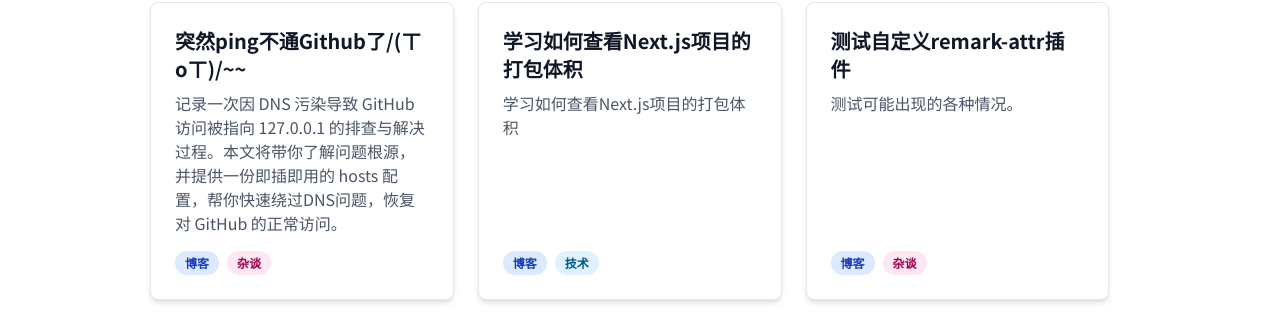
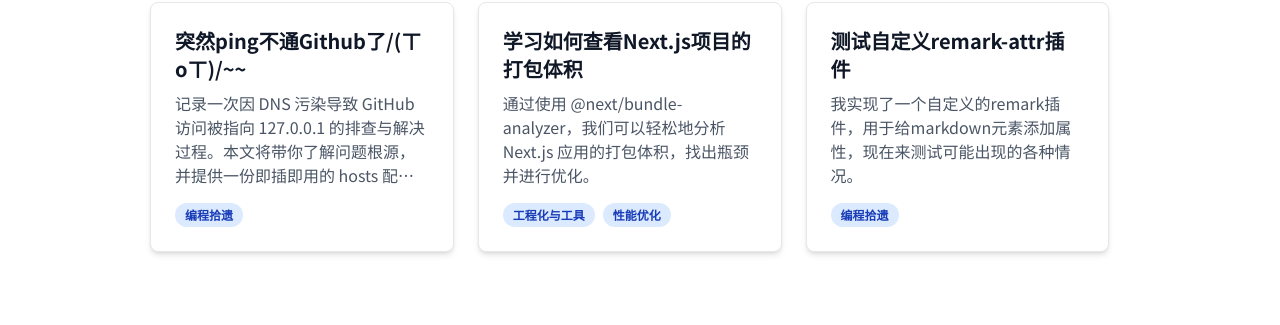
Before and after one commit to littlebearbug/mochineko, a Next.js app: page / in a window 1280 px wide. Shown: the part 400-725 px from the top of the page. Built offline with nearby package versions, Linux system fonts and the light colour scheme.

Commit message:
refactor: 更新了分类

```diff
--- a/scripts/create-post.js
+++ b/scripts/create-post.js
@@ -24,11 +24,17 @@ const day = String(today.getDate()).padStart(2, '0');
 const formattedDate = `${year}-${month}-${day}`;
 
 const fileContent = `---
-# categories可选值:0, 1, 2, 3, 4, 5; 分别对应:博客, 游戏, 技术, 音乐, 生活, 杂谈
+# 博客分为四个大类: 1(技术世界)、2(游戏频道)、3(音乐随想)、4(生活碎笔)
+# 技术世界中有细分: 101(前端基础)、102(框架与库)、103(工程化与工具)、104(性能优化)、105(UI/UX 与设计)、106(编程拾遗)
+# 游戏频道中有细分: 201(游戏评测)、202(游戏杂谈)、203(攻略心得)、204(硬件外设)
+# 音乐随想中有细分: 301(专辑/单曲乐评)、302(歌单分享)、303(音乐故事)、304(器材与软件)
+# 生活碎笔中有细分: 401(日常感悟)、402(观影读书)、403(旅行足迹)、404(灵光一闪)
+# categories可选 [101, 102, 103, 104, 105, 106, 201, 202, 203, 204, 301, 302, 303, 304, 401, 402, 403, 404]
 title: Undefined
 description: Undefined
-date: '${formattedDate}'
-categories: [0]
+date: ${formattedDate}
+categories: []
+author: MochiNeko
 draft: true
 ---
 `;
--- a/src/app/globals.css
+++ b/src/app/globals.css
@@ -11,7 +11,7 @@
     @apply tracking-[0.05em] uppercase text-[12px] font-[600];
   }
 
-    .blog {
+  .blog {
     @apply text-[18px] leading-[1.5] font-[400] tracking-[0] max-lg:text-[16px] dark:text-gray-100;
 
     h1 {
@@ -43,13 +43,12 @@
     }
 
     img {
-      @apply max-w-[760px] mx-auto rounded-[16px];
+      @apply max-w-[760px] w-full mx-auto rounded-[4px];
     }
 
     a {
       @apply text-blue-600 no-underline transition-colors hover:text-blue-700;
     }
-
 
     blockquote {
       @apply border-l-4 border-blue-500 pl-4 py-4 my-4 bg-gray-50 dark:bg-gray-800;
--- a/src/app/sections/BlogCards/index.tsx
+++ b/src/app/sections/BlogCards/index.tsx
@@ -1,12 +1,10 @@
 import Section from '@/components/Section';
-import { CATEGORIES } from '@/constants';
+import { SUB_CATEGORY_MAP } from '@/constants';
 import { PostMeta } from '@/lib/posts';
 import Link from 'next/link';
 
 const categoryColor = [
   'bg-blue-100 text-blue-800 dark:bg-blue-900 dark:text-blue-300',
-  'bg-gray-200 text-gray-800 dark:bg-gray-700 dark:text-gray-300',
-  'bg-sky-100 text-sky-800 dark:bg-sky-900 dark:text-sky-300',
   'bg-yellow-100 text-yellow-800 dark:bg-yellow-900 dark:text-yellow-300',
   'bg-indigo-100 text-indigo-800 dark:bg-indigo-900 dark:text-indigo-300',
   'bg-pink-100 text-pink-800 dark:bg-pink-900 dark:text-pink-300',
@@ -22,20 +20,27 @@ const BlogCard = ({ post }: { post: PostMeta }) => {
         {post.title}
       </h3>
 
-      <p className="text-gray-600 dark:text-gray-300 mb-4 flex-grow">
+      <p
+        className="text-gray-600 dark:text-gray-300 mb-4 flex-grow line-clamp-4"
+        title={post.description}
+      >
         {post.description}
       </p>
 
       {post.categories && (
         <div className="flex flex-wrap gap-2 mt-auto">
           {post.categories.map((category) => {
-            const colorClass = categoryColor[category];
+            const categoryInfo = SUB_CATEGORY_MAP[category];
+            if (!categoryInfo) {
+              return null;
+            }
+            const colorClass = categoryColor[categoryInfo.parent - 1];
             return (
               <span
                 key={category}
                 className={`text-xs font-semibold px-2.5 py-1 rounded-full ${colorClass}`}
               >
-                {CATEGORIES[category as keyof typeof CATEGORIES].label}
+                {categoryInfo.name}
               </span>
             );
           })}
--- a/src/constants/index.ts
+++ b/src/constants/index.ts
@@ -1,32 +1,161 @@
-export const CATEGORIES = {
-  0: {
-    id: 0,
-    name: 'Blog',
-    label: '博客',
+import { Category, SubCategoryWithParent } from './type';
+
+export const CATEGORIES = [
+  {
+    id: 1,
+    name: '技术世界',
+    slug: 'tech',
+    description: '记录编程学习、前端开发实践与技术思考。',
+    children: [
+      {
+        id: 101,
+        name: '前端基础',
+        slug: 'frontend-basics',
+        description: '深入探讨 HTML, CSS, JavaScript 核心知识。',
+      },
+      {
+        id: 102,
+        name: '框架与库',
+        slug: 'frameworks-libs',
+        description: 'React, Vue 等框架的实践、源码分析与原理探究。',
+      },
+      {
+        id: 103,
+        name: '工程化与工具',
+        slug: 'engineering-tools',
+        description: 'Webpack, Vite, Git, CI/CD 等提高效率的工具和方法。',
+      },
+      {
+        id: 104,
+        name: '性能优化',
+        slug: 'performance-optimization',
+        description: '关于网站加载、渲染性能、用户体验的优化记录。',
+      },
+      {
+        id: 105,
+        name: 'UI/UX 与设计',
+        slug: 'ui-ux-design',
+        description: '关于设计模式、组件库、用户体验的思考。',
+      },
+      {
+        id: 106,
+        name: '编程拾遗',
+        slug: 'programming-misc',
+        description: '一些不属于前端但很有趣的编程知识，比如算法、脚本等。',
+      },
+    ],
   },
-  1: {
-    id: 1,
-    name: 'Game',
-    label: '游戏',
+  {
+    id: 2,
+    name: '游戏频道',
+    slug: 'game',
+    description: '关于游戏的一切：评测、杂谈、攻略与心得。',
+    children: [
+      {
+        id: 201,
+        name: '游戏评测',
+        slug: 'game-reviews',
+        description: '对新玩或经典游戏的深度评测、优缺点分析。',
+      },
+      {
+        id: 202,
+        name: '游戏杂谈',
+        slug: 'game-talks',
+        description: '讨论游戏设计、行业动态、游戏文化与叙事。',
+      },
+      {
+        id: 203,
+        name: '攻略心得',
+        slug: 'guides-tips',
+        description: '某个游戏的通关技巧、隐藏要素、角色培养心得。',
+      },
+      {
+        id: 204,
+        name: '硬件外设',
+        slug: 'hardware-peripherals',
+        description: '键盘、鼠标、显示器等游戏装备的体验分享。',
+      },
+    ],
   },
-  2: {
-    id: 2,
-    name: 'Tech',
-    label: '技术',
+  {
+    id: 3,
+    name: '音乐随想',
+    slug: 'music',
+    description: '分享触动我的旋律、专辑乐评与音乐故事。',
+    children: [
+      {
+        id: 301,
+        name: '专辑/单曲乐评',
+        slug: 'album-reviews',
+        description: '对新专辑或触动你的单曲的评价和感受。',
+      },
+      {
+        id: 302,
+        name: '歌单分享',
+        slug: 'playlist-sharing',
+        description: '按主题、心情、场景创建和分享你的私人歌单。',
+      },
+      {
+        id: 303,
+        name: '音乐故事',
+        slug: 'music-stories',
+        description: '介绍某个乐队、歌手或音乐流派背后的故事。',
+      },
+      {
+        id: 304,
+        name: '器材与软件',
+        slug: 'gear-software',
+        description: '耳机、播放器、音乐制作软件等相关内容。',
+      },
+    ],
   },
-  3: {
-    id: 3,
-    name: 'Music',
-    label: '音乐',
+  {
+    id: 4,
+    name: '生活碎笔',
+    slug: 'life',
+    description: '记录生活、灵感、思考与行走的足迹。',
+    children: [
+      {
+        id: 401,
+        name: '日常感悟',
+        slug: 'daily-thoughts',
+        description: '对生活、工作、学习的思考和反思。',
+      },
+      {
+        id: 402,
+        name: '观影读书',
+        slug: 'movies-books',
+        description: '电影、书籍的观后感、书评。',
+      },
+      {
+        id: 403,
+        name: '旅行足迹',
+        slug: 'travel-logs',
+        description: '记录旅途中的见闻和风景。',
+      },
+      {
+        id: 404,
+        name: '灵光一闪',
+        slug: 'bright-ideas',
+        description: '记录那些突然冒出来的、不成体系的新点子。',
+      },
+    ],
   },
-  4: {
-    id: 4,
-    name: 'Life',
-    label: '生活',
-  },
-  5: {
-    id: 5,
-    name: 'Misc',
-    label: '杂谈',
-  },
-} as const;
+] as const;
+
+const createSubCategoryMap = (categories: Category) => {
+  const map = {} as Record<number, SubCategoryWithParent>;
+  categories.forEach((mainCategory) => {
+    if (mainCategory.children) {
+      mainCategory.children.forEach((subCategory) => {
+        map[subCategory.id] = {
+          ...subCategory,
+          parent: mainCategory.id,
+        };
+      });
+    }
+  });
+  return map;
+};
+
+export const SUB_CATEGORY_MAP = createSubCategoryMap(CATEGORIES);
--- a/src/constants/type/index.tsx
+++ b/src/constants/type/index.tsx
@@ -1,4 +1,9 @@
 import { CATEGORIES } from '..';
 
-export type CategoryType =
-  (typeof CATEGORIES)[keyof typeof CATEGORIES]['label'];
+export type Category = typeof CATEGORIES;
+
+export type SubCategory = Category[number]['children'][number];
+
+export type SubCategoryWithParent = SubCategory & {
+  parent: number;
+};
--- a/src/postsData/learn-next-bundle-analyzer.md
+++ b/src/postsData/learn-next-bundle-analyzer.md
@@ -1,10 +1,16 @@
 ---
-# categories可选值:0, 1, 2, 3, 4, 5; 分别对应:博客, 游戏, 技术, 音乐, 生活, 杂谈
+# 博客分为四个大类: 1(技术世界)、2(游戏频道)、3(音乐随想)、4(生活碎笔)
+# 技术世界中有细分: 101(前端基础)、102(框架与库)、103(工程化与工具)、104(性能优化)、105(UI/UX 与设计)、106(编程拾遗)
+# 游戏频道中有细分: 201(游戏评测)、202(游戏杂谈)、203(攻略心得)、204(硬件外设)
+# 音乐随想中有细分: 301(专辑/单曲乐评)、302(歌单分享)、303(音乐故事)、304(器材与软件)
+# 生活碎笔中有细分: 401(日常感悟)、402(观影读书)、403(旅行足迹)、404(灵光一闪)
+# categories可选 [101, 102, 103, 104, 105, 106, 201, 202, 203, 204, 301, 302, 303, 304, 401, 402, 403, 404]
 title: 学习如何查看Next.js项目的打包体积
-date: '2025-10-11'
-categories: [0, 2]
+date: 2025-10-11
+categories: [103, 104]
+author: 'MochiNeko'
 tags: [Next.js, Webpack, Bundle Analyzer]
-description: 学习如何查看Next.js项目的打包体积
+description: 通过使用 @next/bundle-analyzer，我们可以轻松地分析 Next.js 应用的打包体积，找出瓶颈并进行优化。
 draft: false
 ---
 
--- a/src/postsData/remark-attr.md
+++ b/src/postsData/remark-attr.md
@@ -1,11 +1,16 @@
 ---
-# categories可选值:0, 1, 2, 3, 4, 5; 分别对应:博客, 游戏, 技术, 音乐, 生活, 杂谈
-title: '测试自定义remark-attr插件'
-date: '2025-08-02'
-author: 'Bearbug'
-description: '测试可能出现的各种情况。'
+# 博客分为四个大类: 1(技术世界)、2(游戏频道)、3(音乐随想)、4(生活碎笔)
+# 技术世界中有细分: 101(前端基础)、102(框架与库)、103(工程化与工具)、104(性能优化)、105(UI/UX 与设计)、106(编程拾遗)
+# 游戏频道中有细分: 201(游戏评测)、202(游戏杂谈)、203(攻略心得)、204(硬件外设)
+# 音乐随想中有细分: 301(专辑/单曲乐评)、302(歌单分享)、303(音乐故事)、304(器材与软件)
+# 生活碎笔中有细分: 401(日常感悟)、402(观影读书)、403(旅行足迹)、404(灵光一闪)
+# categories可选 [101, 102, 103, 104, 105, 106, 201, 202, 203, 204, 301, 302, 303, 304, 401, 402, 403, 404]
+title: 测试自定义remark-attr插件
+date: 2025-08-02
+author: 'MochiNeko'
+description: 我实现了一个自定义的remark插件，用于给markdown元素添加属性，现在来测试可能出现的各种情况。
 tags: ['react-markdown', 'remark-attr', 'next.js']
-categories: [0, 5]
+categories: [106]
 draft: false
 ---
 
```
Also changed, not shown: src/postsData/shit-network.md (+8 -2 lines).
